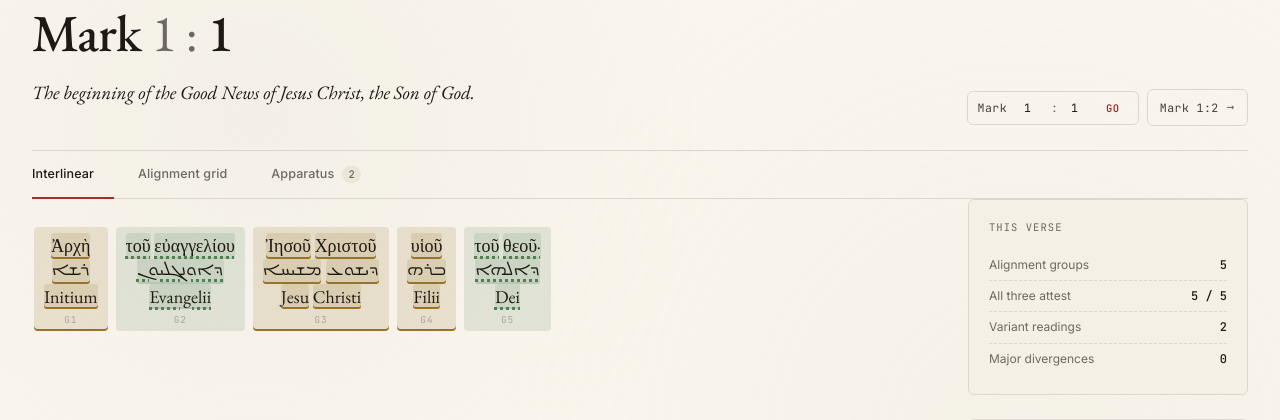
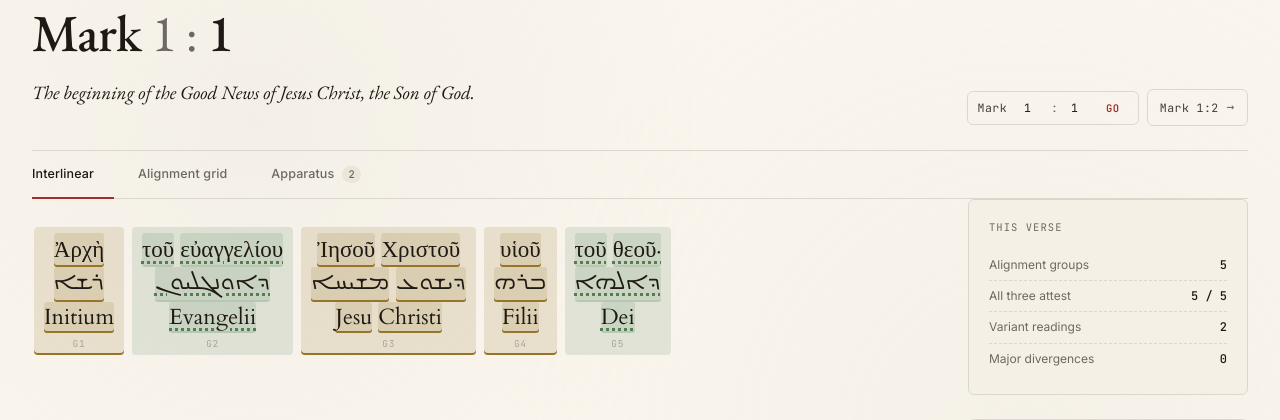
Before and after one commit to Jossifresben/translation-alignment, a Flask app: page /verse/mark/1/1 in a window 1280 px wide. Shown: the part 120-540 px from the top of the page. Run offline with Flask 3, Linux system fonts and the light colour scheme.

Commit message:
style: Greek typeface bump + Cardo font for stronger Greek glyphs
EB Garamond's Greek characters render thin; the interlinear at 18px
was especially hard to read. Fixes:

- Added Cardo to the Google Fonts import. Cardo is a scholarly serif
  designed for biblical / classical languages with robust Greek,
  Latin, Hebrew, and IPA coverage.
- Interlinear .inter-tok bumped 18 → 22px base; Greek tokens get 23px
  + Cardo-first font stack; Peshitta tokens 24px (Noto Sans Syriac
  has larger metrics baseline); Latin 22px italic + Cardo.
- Alignment grid .align-cell[data-script='grc'] now uses Cardo at
  23px; Latin also upgraded to Cardo at 22px italic.

Net: scripture text reads at the 22-23px range across all three
views, matching the design system's stated reading size.

```diff
--- a/static/css/styles.css
+++ b/static/css/styles.css
@@ -1,6 +1,6 @@
 /* Translation Aligner — scholarly UI */
 
-@import url('https://fonts.googleapis.com/css2?family=EB+Garamond:ital,wght@0,400;0,500;0,600;0,700;1,400;1,500&family=Inter:wght@400;500;600;700&family=JetBrains+Mono:wght@400;500;600&family=Noto+Sans+Syriac:wght@400;500;600;700&display=swap');
+@import url('https://fonts.googleapis.com/css2?family=EB+Garamond:ital,wght@0,400;0,500;0,600;0,700;1,400;1,500&family=Cardo:ital,wght@0,400;0,700;1,400&family=Inter:wght@400;500;600;700&family=JetBrains+Mono:wght@400;500;600&family=Noto+Sans+Syriac:wght@400;500;600;700&display=swap');
 
 :root {
   --parchment:    oklch(0.975 0.012 85);
@@ -378,12 +378,15 @@ body::before {
 }
 .align-cell:first-of-type { border-left: none; padding-left: 0; }
 
-.align-cell[data-script="grc"],
+.align-cell[data-script="grc"] {
+  font-family: 'Cardo', 'EB Garamond', 'GFS Didot', serif;
+  font-size: 23px;
+}
 .align-cell[data-script="lat"] {
-  font-family: 'EB Garamond', serif;
+  font-family: 'Cardo', 'EB Garamond', serif;
   font-size: 22px;
+  font-style: italic;
 }
-.align-cell[data-script="lat"] { font-style: italic; }
 .align-cell[data-script="syr"] {
   font-family: 'Noto Sans Syriac', 'Estrangelo Edessa', serif;
   direction: rtl;
@@ -518,17 +521,24 @@ body::before {
   background: var(--rubric-soft);
 }
 .inter-tok {
-  font-size: 18px;
-  line-height: 1.4;
-  font-family: 'EB Garamond', serif;
+  font-size: 22px;
+  line-height: 1.45;
+  font-family: 'Cardo', 'EB Garamond', serif;
   color: var(--ink);
+}
+.inter-tok.grk {
+  font-family: 'Cardo', 'EB Garamond', 'GFS Didot', 'Times New Roman', serif;
+  font-size: 23px;
 }
 .inter-tok.syr {
   font-family: 'Noto Sans Syriac', 'Estrangelo Edessa', serif;
   direction: rtl;
+  font-size: 24px;
 }
 .inter-tok.lat {
+  font-family: 'Cardo', 'EB Garamond', serif;
   font-style: italic;
+  font-size: 22px;
 }
 .inter-tok .empty {
   color: var(--ink-4);
```
